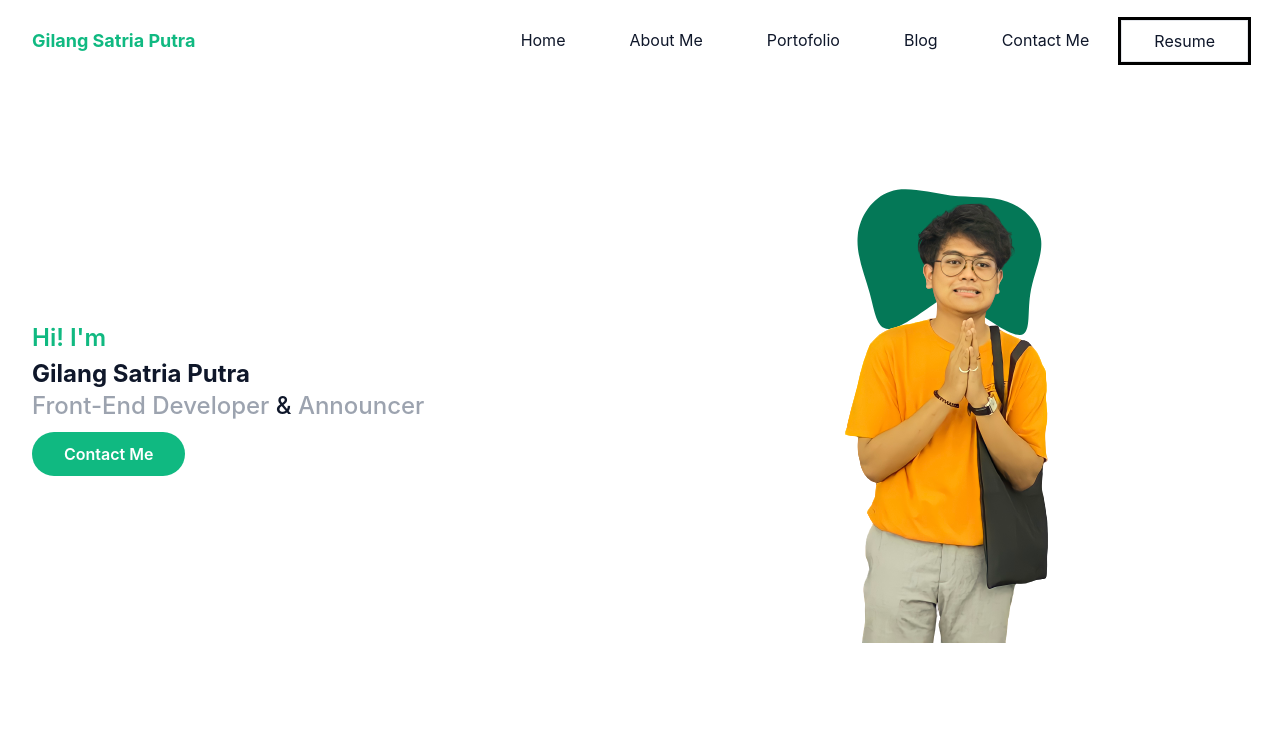
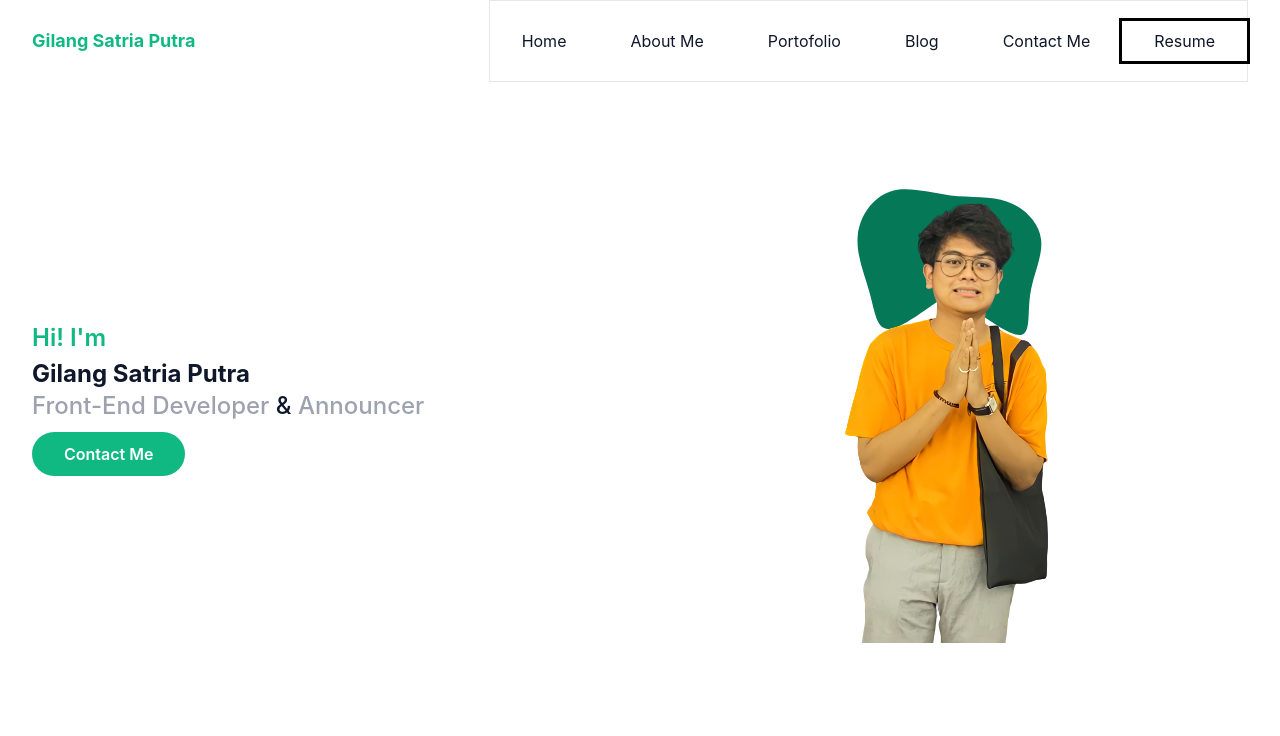
Before and after one commit to gapeee20/My-Portofolio, a website: page index.html in a window 1280 px wide. Shown: the top 736 px of the page. Drawn offline with Linux system fonts and the light colour scheme.

Commit message:
Fixing some bug

```diff
--- a/index.html
+++ b/index.html
@@ -26,7 +26,7 @@
                         <span class="hamburger-line transition duration-400 ease-in-out origin-bottom-left"></span>
                     </button>
                     <nav id="nav-menu"
-                        class="hidden absolute py-5 bg-white shadow-lg rounded-lg max-w-[250px] w-full right-4 top-full lg:block lg:static lg:bg-transparent lg:max-w-full lg:shadow-none lg:rounded-none">
+                        class="hidden absolute py-5 bg-white shadow-lg md:border lg:border rounded-lg max-w-[250px] w-full right-4 top-full lg:block lg:static lg:bg-transparent lg:max-w-full lg:shadow-none lg:rounded-none">
                         <ul class="block lg:flex">
                             <li class="group">
                                 <a href="#hero-section"
@@ -48,7 +48,7 @@
                                 <a href="#contact"
                                     class="text-base text-dark py-2 mx-8 flex group-hover:text-primary">Contact Me</a>
                             </li>
-                            <li class="group border outline hover:bg-primary ">
+                            <li class="group lg:border md:border border-none outline hover:bg-primary ">
                                 <a href="public/file/CV_Gilang_Satria_Putra.pdf" target="_blank" download="CV_Gilang_Satria_Putra.pdf"
                                     class="text-base text-dark py-2 mx-8 flex group-hover:text-dark">Resume</a>
                             </li>
@@ -207,7 +207,7 @@
                 </div>
                 <div class="mb-12 p-4  md:w-1/2">
                     <div class="rounded-md shadow-md overflow-hidden">
-                        <a href="https://hurbeys.com/"><img src="/public/img/porto1.png" alt="CMS Website"
+                        <a href="https://hurbeys.com/"><img src="public/img/porto1.png" alt="CMS Website"
                                 width="w-full"></a>
                     </div>
                     <a href="https://hurbeys.com/">
```
Also changed, not shown: public/css/style.css.
